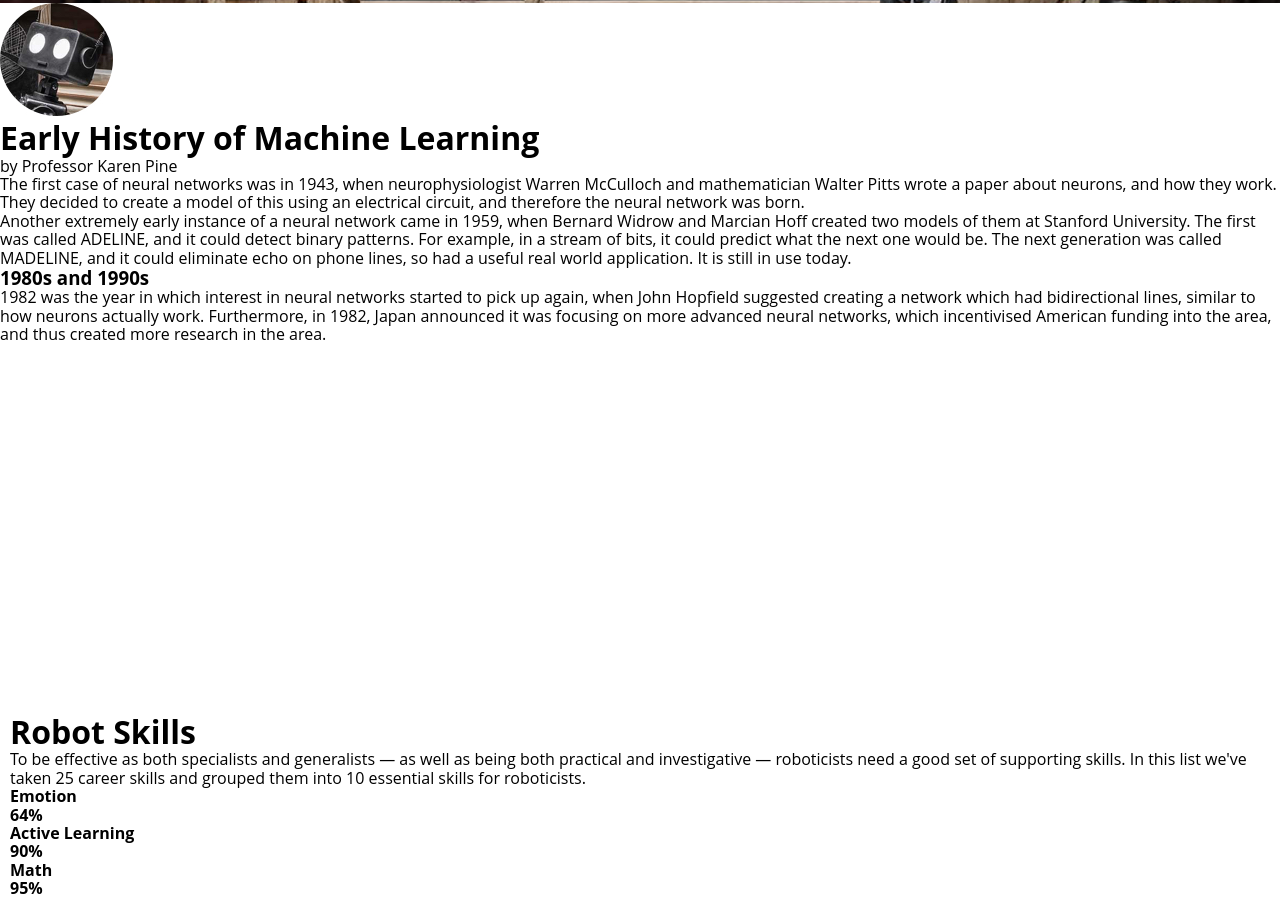
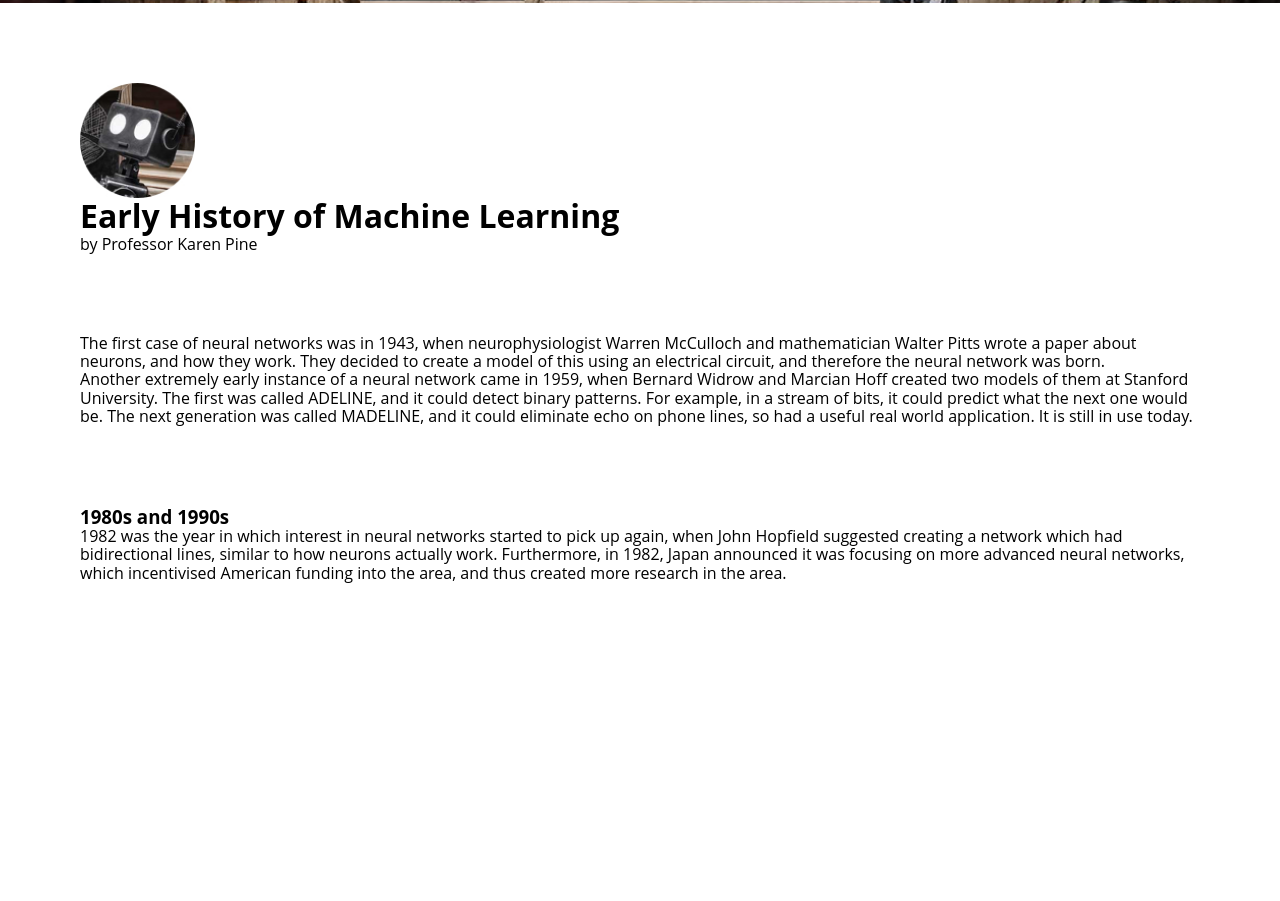
Before and after one commit to hjb34/in-class-demo, a plain HTML site: page deploy/index.html in a window 1280 px wide. Shown: the part 371-1272 px from the top of the page. Drawn offline with nearby package versions, Linux system fonts and the light colour scheme.

Commit message:
layout history section

```diff
--- a/deploy/index.html
+++ b/deploy/index.html
@@ -28,13 +28,13 @@
 
 			<section class="hero"></section>
 
-			<section>
-										<article>
+			<section class="history">
+										<article class="history-header">
 											<img src="img/history/hero.jpg" alt="robot hero spot" />
 											<h1><span>Early History of</span> Machine Learning</h1>
 											<p>by Professor Karen Pine</p>
 										</article>
-										<article>
+										<article class="history-content">
 											<p>
 												The first case of neural networks was in 1943, when neurophysiologist
 												Warren McCulloch and mathematician Walter Pitts wrote a paper about
@@ -51,7 +51,7 @@
 												is still in use today.
 											</p>
 										</article>
-										<article>
+										<article class="history-content">
 											<h3>1980s and 1990s</h3>
 											<p>
 												1982 was the year in which interest in neural networks started to pick up
--- /dev/null
+++ b/dev/scss/content/_history.scss
@@ -0,0 +1,12 @@
+.history-header {
+	display: flex;
+	flex-direction: column;
+	margin: 80px;
+	img {
+		width: 115px;
+	}
+}
+
+.history-content {
+	margin: 80px;
+}
--- a/dev/scss/content/_skills.scss
+++ b/dev/scss/content/_skills.scss
@@ -1,4 +1,3 @@
-.skills {
 .skills-image {
 	background: url("../../../deploy/img/skills/robot.jpg");
 	background-repeat: no-repeat;
@@ -6,4 +5,9 @@
 	width: 100%;
 	height: 370px;
 }
+.skills-content {
+	ul li {
+		display: flex;
+		justify-content: space-between;
 	}
+}
--- a/dev/scss/styles.scss
+++ b/dev/scss/styles.scss
@@ -11,6 +11,7 @@
 
 // Layout Styles
 @import "content/hero";
+@import "content/history";
 @import "content/skills";
 @import "content/hero-2";
 @import "content/skynet";
```
Also changed, not shown: deploy/css/styles.css, 2 other files. Lines whose indentation alone changed are shown as unchanged.
